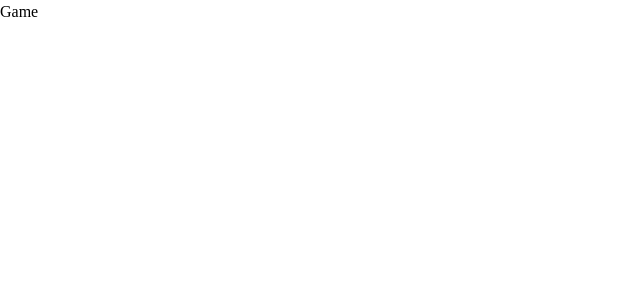
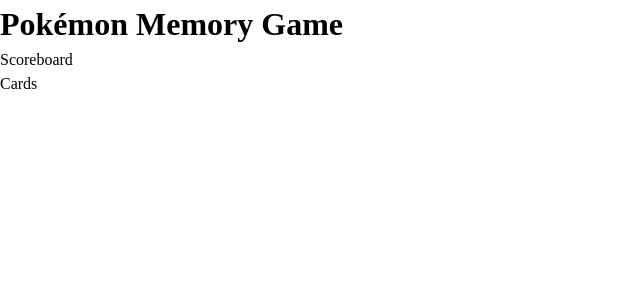
Before and after one commit to abdulwhab-elghareeb/memory-card, a React (Vite) app: page / in a window 1280 px wide. Shown: the top 300 px of the page, without its empty margins (0-640 px from the left). Built offline with nearby package versions, Linux system fonts and the light colour scheme.

Commit message:
feat(game): add states & markup & pass props to child components

```diff
--- a/src/components/Game.jsx
+++ b/src/components/Game.jsx
@@ -1,5 +1,20 @@
-export default function Game() {
+import { useState } from "react";
+import Cards from "./Cards";
+import Scoreboard from "./Scoreboard";
+
+export default function Game({ resetGame }) {
+  const [currentScore, setCurrentScore] = useState(0);
+  const [highestScore, setHighestScore] = useState(0);
+
   return (
-    <div>Game</div>
-  )
+    <main>
+      <h1>Pokémon Memory Game</h1>
+      <Scoreboard currentScore={currentScore} highestScore={highestScore} />
+      <Cards
+        setCurrentScore={setCurrentScore}
+        setHighestScore={setHighestScore}
+        resetGame={resetGame}
+      />
+    </main>
+  );
 }
```
